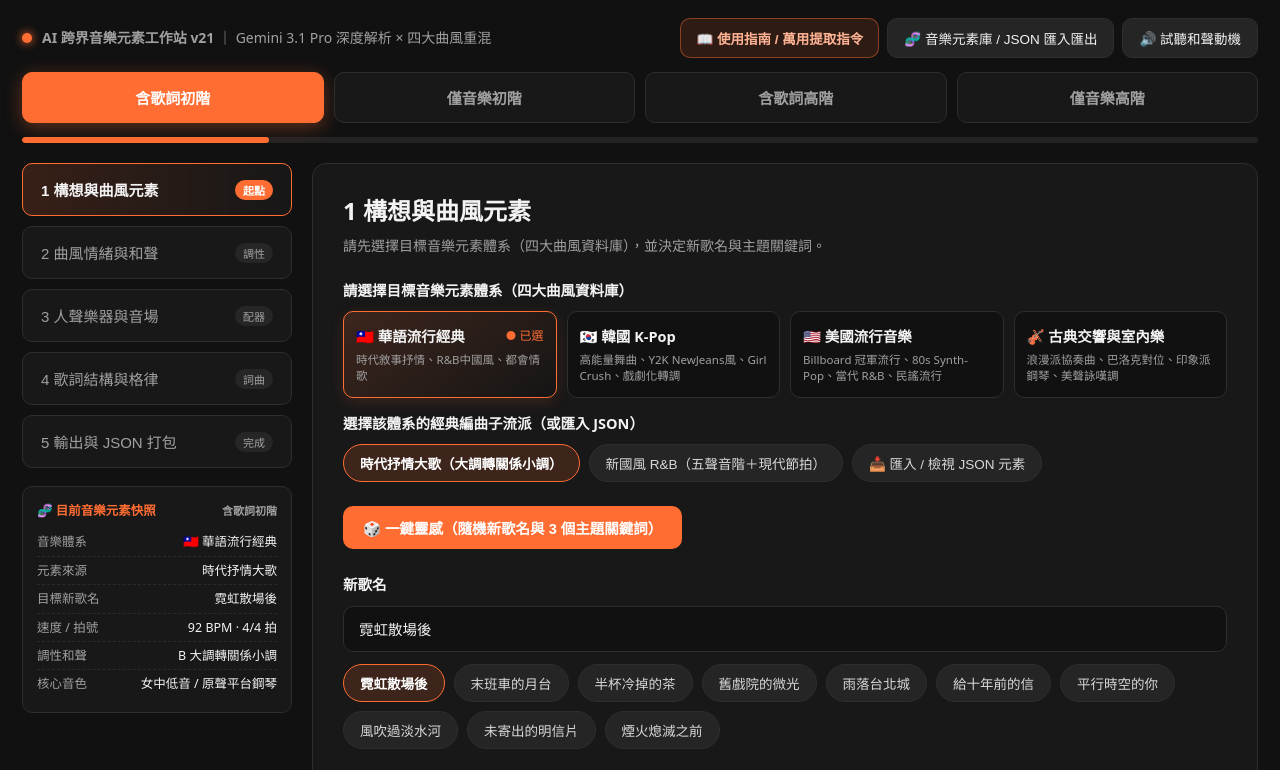
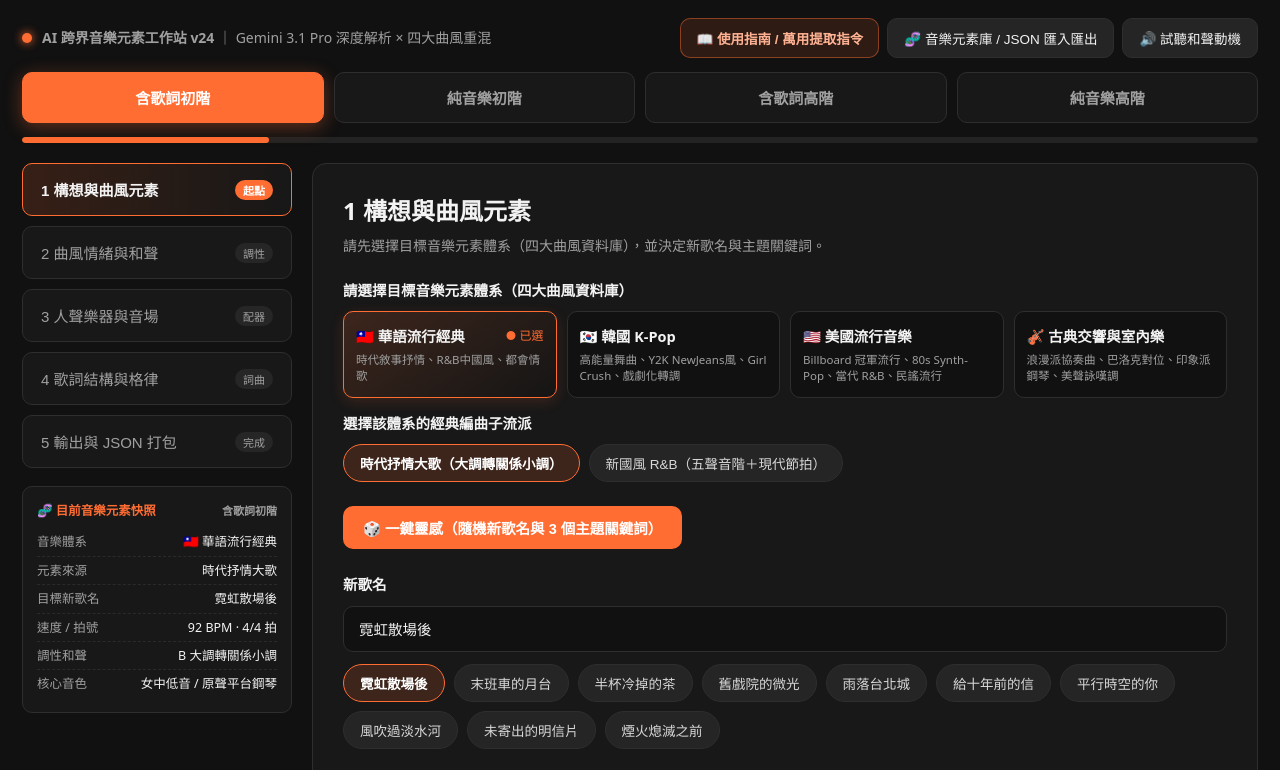
Before and after one commit to Johnson2623/pojspell-voice43, a plain HTML site: page index.html in a window 1280 px wide. Both pictures are taken after a click on the button "含歌詞初階". Shown: the top 770 px of the page. Drawn offline with Linux system fonts and the light colour scheme.

Commit message:
Add files via upload

```diff
--- a/index.html
+++ b/index.html
@@ -3,7 +3,7 @@
 <head>
   <meta charset="UTF-8" />
   <meta name="viewport" content="width=device-width, initial-scale=1.0" />
-  <title>AI 跨界音樂元素工作站 v21 | Gemini 3.1 Pro 深度解析 × 四大曲風重混</title>
+  <title>AI 跨界音樂元素工作站 v24 | Gemini 3.1 Pro 深度解析 × 四大曲風重混</title>
   <style>
     :root {
       --bg-main: #111111;
@@ -706,7 +706,7 @@
   <div class="utility-bar">
     <div class="brand-badge">
       <span class="brand-dot"></span>
-      <span><strong>AI 跨界音樂元素工作站 v21</strong> ｜ Gemini 3.1 Pro 深度解析 × 四大曲風重混</span>
+      <span><strong>AI 跨界音樂元素工作站 v24</strong> ｜ Gemini 3.1 Pro 深度解析 × 四大曲風重混</span>
     </div>
     <div class="utility-actions">
       <button class="btn-accent-outline" onclick="openGuideModal('prompt')">📖 使用指南 / 萬用提取指令</button>
@@ -718,9 +718,9 @@
   <!-- 4 Mode Tabs -->
   <div class="mode-tabs" id="modeTabs">
     <button class="mode-tab active" data-mode="lyric_basic" onclick="setMode('lyric_basic')">含歌詞初階</button>
-    <button class="mode-tab" data-mode="inst_basic" onclick="setMode('inst_basic')">僅音樂初階</button>
+    <button class="mode-tab" data-mode="inst_basic" onclick="setMode('inst_basic')">純音樂初階</button>
     <button class="mode-tab" data-mode="lyric_adv" onclick="setMode('lyric_adv')">含歌詞高階</button>
-    <button class="mode-tab" data-mode="inst_adv" onclick="setMode('inst_adv')">僅音樂高階</button>
+    <button class="mode-tab" data-mode="inst_adv" onclick="setMode('inst_adv')">純音樂高階</button>
   </div>
 
   <!-- Progress Bar -->
@@ -1327,9 +1327,9 @@
     });
     const modeNames = {
       lyric_basic: "含歌詞初階",
-      inst_basic: "僅音樂初階",
+      inst_basic: "純音樂初階",
       lyric_adv: "含歌詞高階",
-      inst_adv: "僅音樂高階"
+      inst_adv: "純音樂高階"
     };
     document.getElementById("modeLabelTag").textContent = modeNames[mode];
     const step1LabelMap = {
@@ -1763,9 +1763,9 @@
     if (!uploadedAudio.lastAppliedReport) return;
     const modeLabelMap = {
       lyric_basic: "含歌詞初階",
-      inst_basic: "僅音樂初階",
+      inst_basic: "純音樂初階",
       lyric_adv: "含歌詞高階",
-      inst_adv: "僅音樂高階"
+      inst_adv: "純音樂高階"
     };
     const isInst = !isLyricMode();
 
@@ -1788,7 +1788,7 @@
       { id: 13, item: "13. 核心和弦進行級數", value: `${state.chordProgression}（${state.harmonyTags.join(" / ")}）`, location: "步驟 2「核心和弦進行級數」框", step: 2 },
       { id: 14, item: "14. 旋律輪廓與音程跳進", value: state.melodyContour, location: "步驟 2「旋律線條與跳進」框", step: 2 },
 
-      // Group 3: Step 3 (Indices 14 - 21) -> Mode-aware between 含歌詞高階 vs 僅音樂高階
+      // Group 3: Step 3 (Indices 14 - 21) -> Mode-aware between 含歌詞高階 vs 純音樂高階
       isInst
         ? { id: 15, item: "15. 核心主奏樂器與音色", value: state.leadInstrument, location: "步驟 3「核心主奏樂器與音色」框", step: 3 }
         : { id: 15, item: "15. 人聲聲部與音色特質", value: state.vocalStyle, location: "步驟 3「人聲聲線與演唱技巧」框", step: 3 },
@@ -2173,14 +2173,14 @@
               `).join("")}
             </div>
 
-            <div class="section-label" style="margin-top:12px;">選擇該體系的經典編曲子流派（或匯入 JSON）</div>
+            <div class="section-label" style="margin-top:12px;">${!isAdvMode() ? '選擇該體系的經典編曲子流派' : '選擇該體系的經典編曲子流派（或匯入 JSON）'}</div>
             <div class="pill-group">
               ${sys.presets.map(p => `
                 <button class="pill-btn ${state.presetId === p.id ? 'active' : ''}" onclick="loadGenrePreset('${sys.id}', false, '${p.id}')">
                   ${p.label}
                 </button>
               `).join("")}
-              <button class="pill-btn" onclick="openJsonModal()">📥 匯入 / 檢視 JSON 元素</button>
+              ${isAdvMode() ? '<button class="pill-btn" onclick="openJsonModal()">📥 匯入 / 檢視 JSON 元素</button>' : ''}
             </div>
           </div>
 
@@ -2400,7 +2400,7 @@
             </div>
           ` : `
             <div class="section-block info-card">
-              <h4>🎻 核心主奏樂器、演奏技法與聲部對位（僅音樂模式專屬）</h4>
+              <h4>🎻 核心主奏樂器、演奏技法與聲部對位（純音樂模式專屬）</h4>
               ${renderOptionAiBadge([14, 15, 16, 17])}
               <div class="two-col">
                 <div>
```
